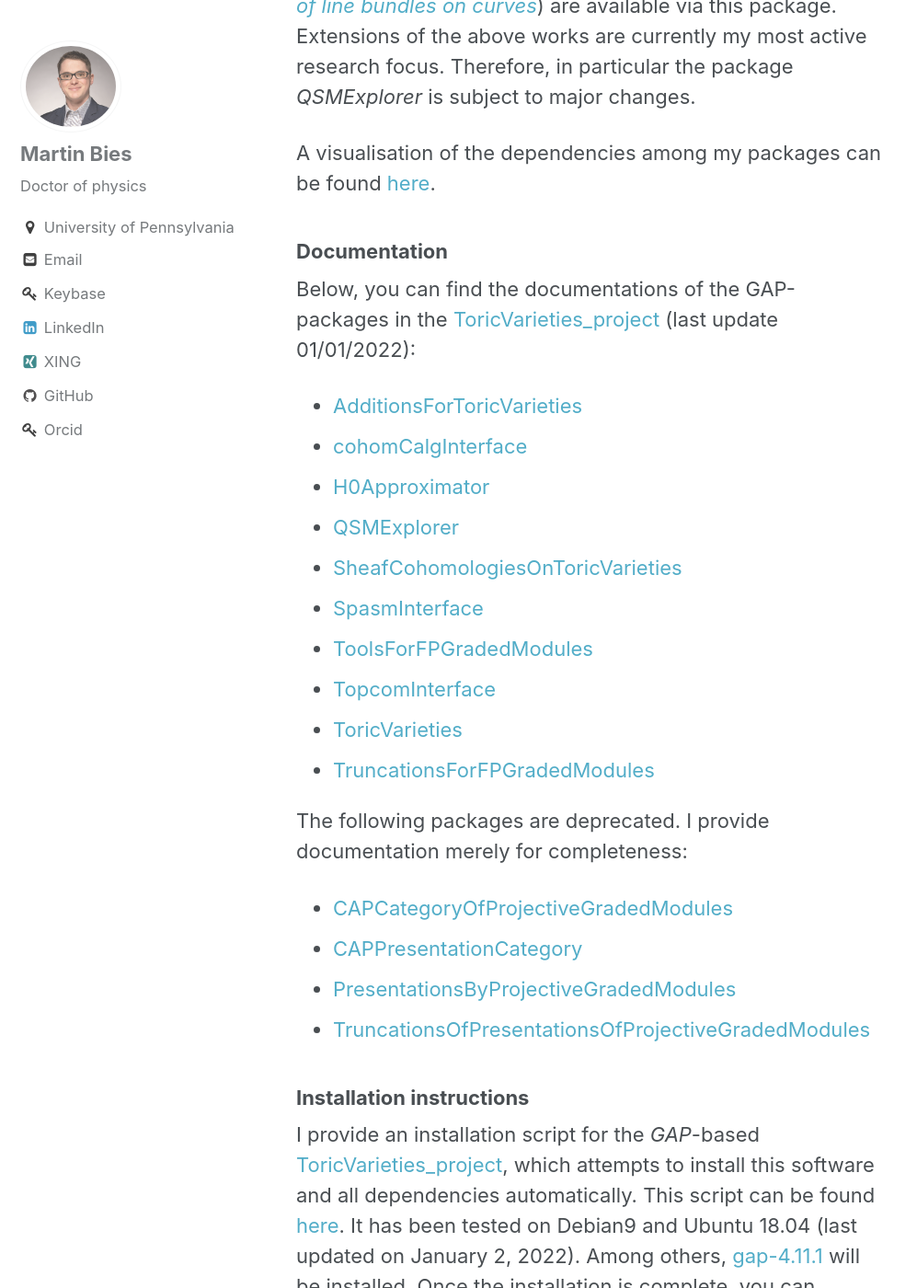
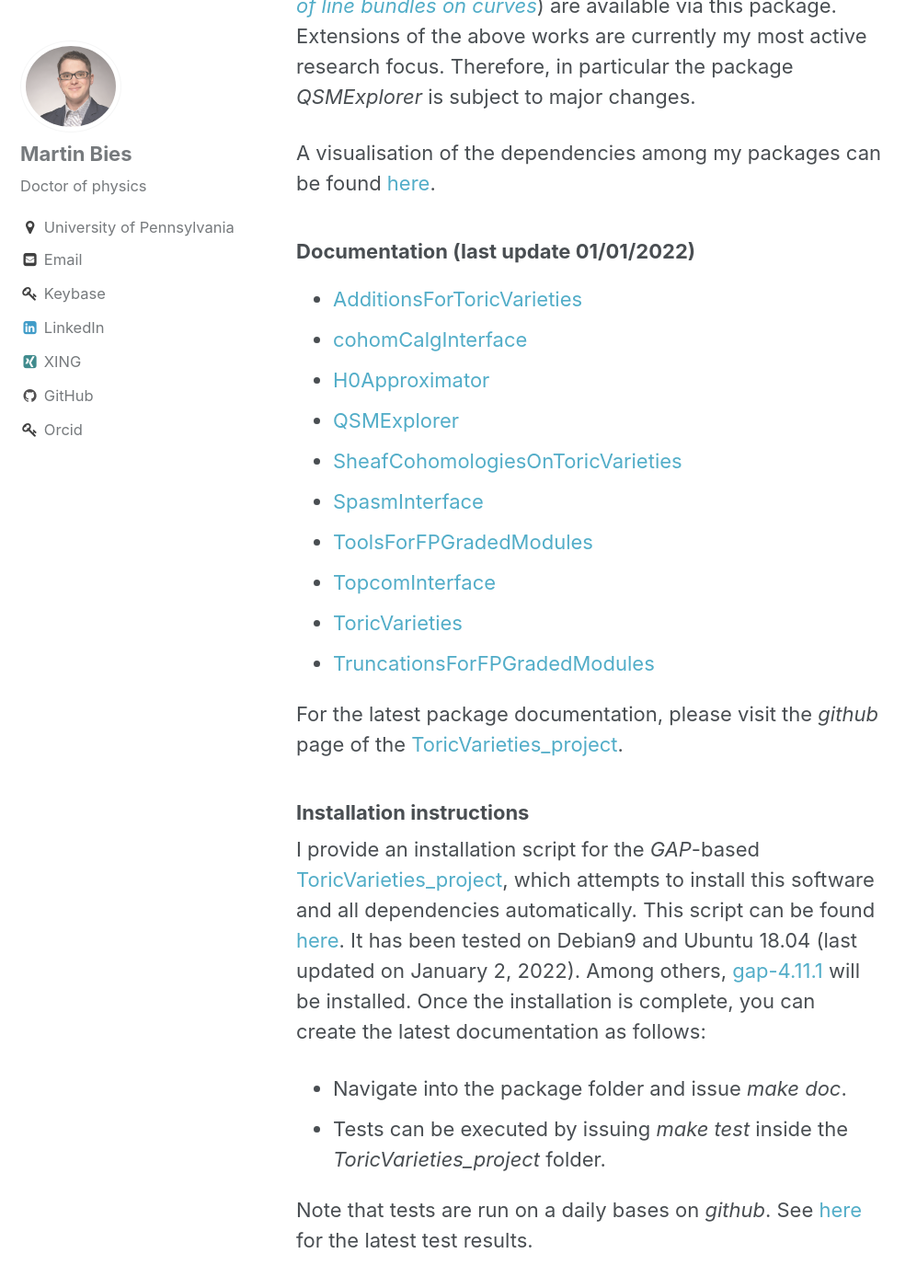
Before and after one commit to MartinBies/MartinBies.github.io, a Jekyll site: the page built from _pages/software.md, in a window 1280 px wide and 1400 px high, scrolled down 4087 px. Shown: the whole window at 92% size, without its empty margins (0-997 px from the left). Built offline with Jekyll 4.4.1, drawn with Linux system fonts in a browser that asks for light colours; some of the changed text lies outside the part shown.

Commit message:
Improve structure of software page further

```diff
--- a/_pages/software.md
+++ b/_pages/software.md
@@ -79,9 +79,7 @@ The *QSMExplorer* -- implemented together with [Muyang Liu](https://katalog.uu.s
 A visualisation of the dependencies among my packages can be found [here](/SoftwarePackages.pdf).
 
 
-### Documentation
-
-Below, you can find the documentations of the GAP-packages in the [ToricVarieties_project](https://github.com/homalg-project/ToricVarieties_project) (last update 01/01/2022):
+### Documentation (last update 01/01/2022)
 
 * [AdditionsForToricVarieties](/AdditionsForToricVarieties.pdf)
 * [cohomCalgInterface](/cohomCalgInterface.pdf)
@@ -94,13 +92,7 @@ Below, you can find the documentations of the GAP-packages in the [ToricVarietie
 * [ToricVarieties](/ToricVarieties.pdf)
 * [TruncationsForFPGradedModules](/TruncationsForFPGradedModules.pdf)
 
-The following packages are deprecated. I provide documentation merely for completeness:
-
-* [CAPCategoryOfProjectiveGradedModules](/CAPCategoryOfProjectiveGradedModules.pdf)
-* [CAPPresentationCategory](/CAPPresentationCategory.pdf)
-* [PresentationsByProjectiveGradedModules](/PresentationsByProjectiveGradedModules.pdf)
-* [TruncationsOfPresentationsOfProjectiveGradedModules](/TruncationsOfPresentationsOfProjectiveGradedModules.pdf)
-
+For the latest package documentation, please visit the *github* page of the [ToricVarieties_project](https://github.com/homalg-project/ToricVarieties_project).
 
 
 ### Installation instructions
@@ -124,10 +116,15 @@ The first implementations of a *PresentationCategory* category in the language o
 * [*CAPPresentationCategory*](https://github.com/HereAround/CAPPresentationCategory)
 * [*PresentationsByProjectiveGradedModules*](https://github.com/HereAround/PresentationsByProjectiveGradedModules)
 
-By now, this concept has been much better understood in [*A constructive approach to Freyd categories*](https://arxiv.org/abs/1712.03492) and [*Tensor products of finitely presented functors*](https://www.worldscientific.com/doi/abs/10.1142/S0219498822501869). Together with [*Sebastian Posur*](https://sebastianpos.github.io/), I have therefore remodelled these packages. The latest implementation is now available in the package
+The latest documentation of these packages is as follows:
+
+* [CAPCategoryOfProjectiveGradedModules](/CAPCategoryOfProjectiveGradedModules.pdf)
+* [CAPPresentationCategory](/CAPPresentationCategory.pdf)
+* [PresentationsByProjectiveGradedModules](/PresentationsByProjectiveGradedModules.pdf)
+
+Please note however, that these packages are by now deprecated. This is because this concept has been much better understood in [*A constructive approach to Freyd categories*](https://arxiv.org/abs/1712.03492) and [*Tensor products of finitely presented functors*](https://www.worldscientific.com/doi/abs/10.1142/S0219498822501869). Together with [*Sebastian Posur*](https://sebastianpos.github.io/), I have therefore remodelled these packages in the package
 
 * [*FreydCategoriesForCAP*](https://github.com/homalg-project/CAP_project/tree/master/FreydCategoriesForCAP)
-
 
 
 
```
